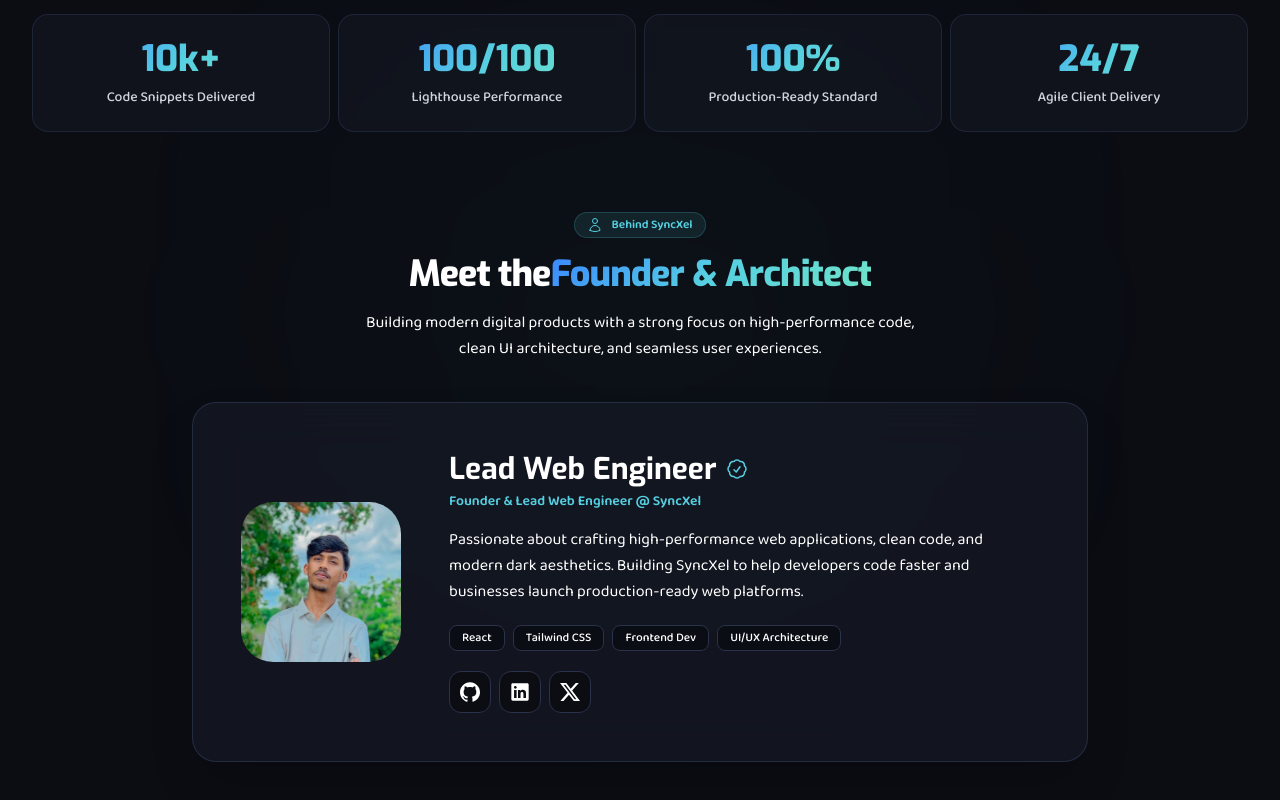
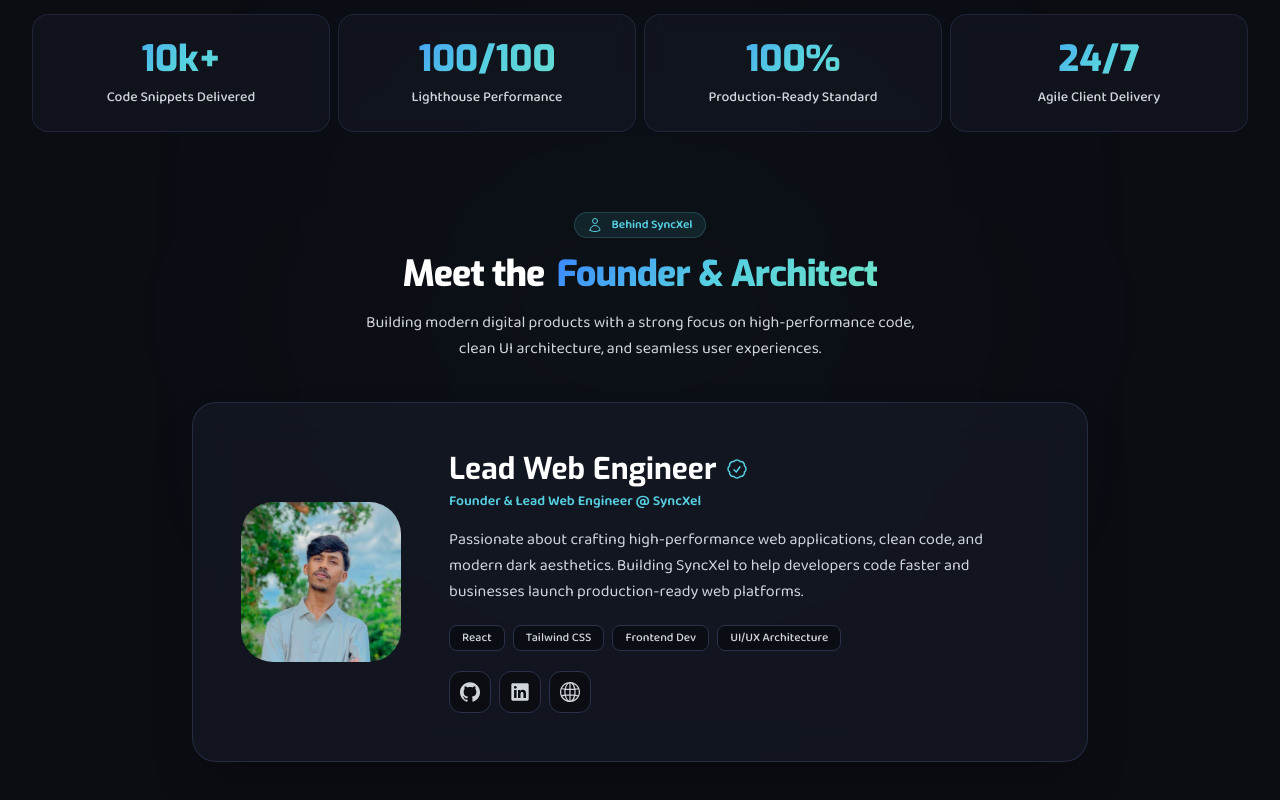
Before and after one commit to lakshan-beast/SyncXel, a React (Vite) app: page / in a window 1280 px wide. Shown: the part 3157-3957 px from the top of the page. Built offline with nearby package versions, Linux system fonts and the light colour scheme.

Commit message:
feat: update TeamSection component with new social links and styling adjustments

```diff
--- a/src/components/TeamSection.jsx
+++ b/src/components/TeamSection.jsx
@@ -1,4 +1,3 @@
-import React from "react";
 import {
   HiOutlineUser,
   HiOutlineSparkles,
@@ -6,7 +5,8 @@ import {
   HiOutlineCheckBadge,
   HiOutlineChartBar,
 } from "react-icons/hi2";
-import { SiGithub, SiX } from "react-icons/si";
+import { SiGithub } from "react-icons/si";
+import { SlGlobe } from "react-icons/sl";
 import { RxLinkedinLogo } from "react-icons/rx";
 
 import HeroIamge from "/hero.jpg";
@@ -41,7 +41,7 @@ export default function TeamSection() {
               </span>
             </h2>
 
-            <p className="text-syncxel-textMuted text-xs sm:text-sm leading-relaxed">
+            <p className="text-syncxel-text-muted text-xs sm:text-sm leading-relaxed">
               Real metrics that reflect our commitment to speed, code quality,
               and reliability.
             </p>
@@ -73,14 +73,14 @@ export default function TeamSection() {
               <span>Behind SyncXel</span>
             </div>
 
-            <h2 className="text-3xl sm:text-4xl font-extrabold text-white font-heading tracking-tight">
+            <h2 className="text-3xl sm:text-4xl font-extrabold text-white font-heading tracking-tight ">
               Meet the
-              <span className="text-transparent bg-clip-text bg-syncxel-gradient">
+              <span className="text-transparent bg-clip-text bg-syncxel-gradient ml-3">
                 Founder & Architect
               </span>
             </h2>
 
-            <p className="text-syncxel-textMuted text-sm sm:text-base leading-relaxed max-w-xl mx-auto">
+            <p className="text-syncxel-text-muted text-sm sm:text-base leading-relaxed max-w-xl mx-auto">
               Building modern digital products with a strong focus on
               high-performance code, clean UI architecture, and seamless user
               experiences.
@@ -113,7 +113,7 @@ export default function TeamSection() {
                   </p>
                 </div>
 
-                <p className="text-syncxel-textMuted text-sm sm:text-base leading-relaxed font-body">
+                <p className="text-syncxel-text-muted text-sm sm:text-base leading-relaxed font-body">
                   Passionate about crafting high-performance web applications,
                   clean code, and modern dark aesthetics. Building SyncXel to
                   help developers code faster and businesses launch
@@ -131,7 +131,7 @@ export default function TeamSection() {
                   ].map((tag, tIdx) => (
                     <span
                       key={tIdx}
-                      className="px-3 py-1 rounded-lg bg-syncxel-dark/90 border border-syncxel-border text-xs font-medium text-syncxel-textMuted">
+                      className="px-3 py-1 rounded-lg bg-syncxel-dark/90 border border-syncxel-border text-xs font-medium text-syncxel-text-muted">
                       {tag}
                     </span>
                   ))}
@@ -140,28 +140,28 @@ export default function TeamSection() {
                 {/* Social Links */}
                 <div className="pt-1 flex items-center justify-center md:justify-start space-x-2">
                   <a
-                    href="https://github.com"
+                    href="https://github.com/lakshan-beast"
                     target="_blank"
                     rel="noreferrer"
-                    className="p-2.5 rounded-xl bg-syncxel-dark border border-syncxel-border text-syncxel-textMuted hover:text-white hover:border-syncxel-cyan/40 transition-all"
+                    className="p-2.5 rounded-xl bg-syncxel-dark border border-syncxel-border text-syncxel-text-muted hover:text-white hover:border-syncxel-cyan/40 transition-all"
                     title="GitHub Profile">
                     <SiGithub className="w-5 h-5" />
                   </a>
                   <a
-                    href="https://linkedin.com"
+                    href="https://www.linkedin.com/in/lakshan-sandeepa"
                     target="_blank"
                     rel="noreferrer"
-                    className="p-2.5 rounded-xl bg-syncxel-dark border border-syncxel-border text-syncxel-textMuted hover:text-white hover:border-syncxel-cyan/40 transition-all"
+                    className="p-2.5 rounded-xl bg-syncxel-dark border border-syncxel-border text-syncxel-text-muted hover:text-white hover:border-syncxel-cyan/40 transition-all"
                     title="LinkedIn Profile">
                     <RxLinkedinLogo className="w-5 h-5" />
                   </a>
                   <a
-                    href="https://x.com"
+                    href="https://lakshan-sandeepa-dev.vercel.app/"
                     target="_blank"
                     rel="noreferrer"
-                    className="p-2.5 rounded-xl bg-syncxel-dark border border-syncxel-border text-syncxel-textMuted hover:text-white hover:border-syncxel-cyan/40 transition-all"
-                    title="X Profile">
-                    <SiX className="w-5 h-5" />
+                    className="p-2.5 rounded-xl bg-syncxel-dark border border-syncxel-border text-syncxel-text-muted hover:text-white hover:border-syncxel-cyan/40 transition-all"
+                    title="Portfolio Profile">
+                    <SlGlobe className="w-5 h-5" />
                   </a>
                 </div>
               </div>
```
